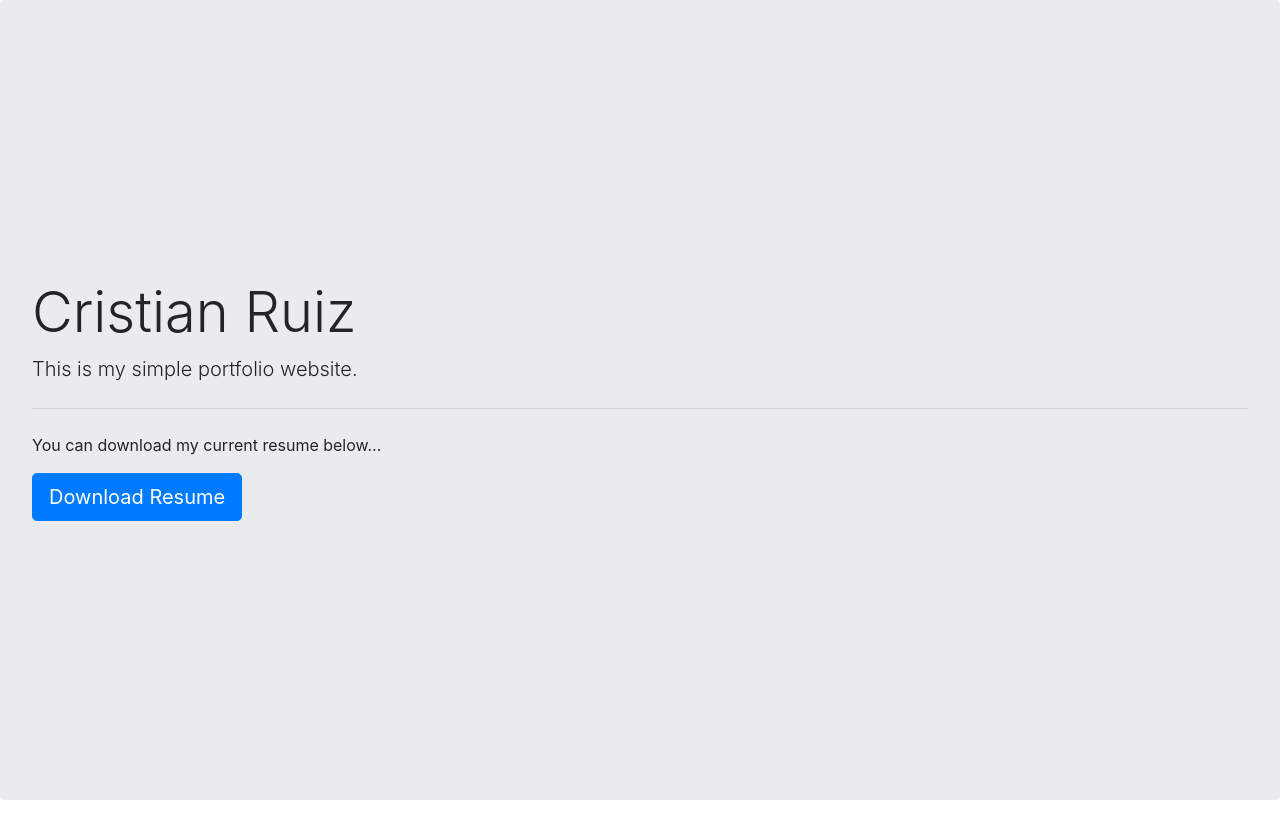
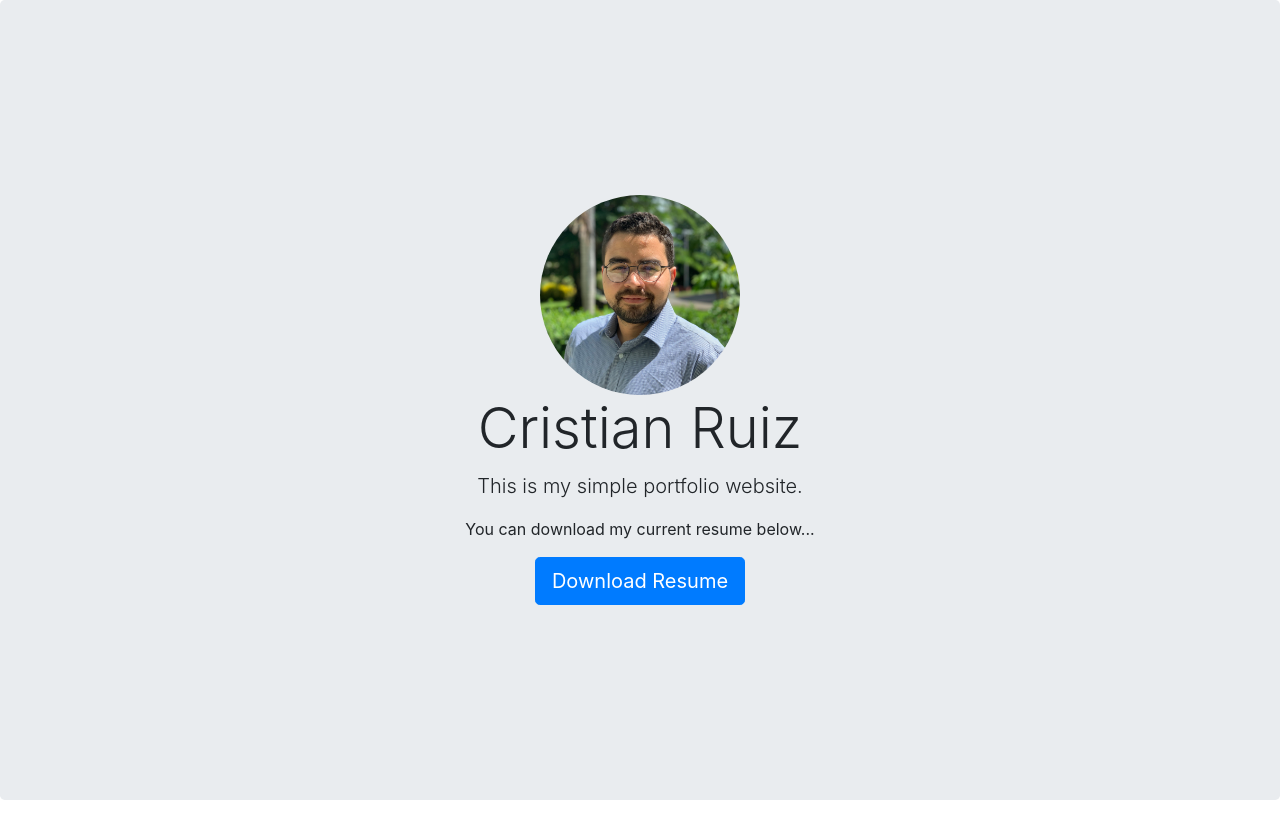
Before and after one commit to krith354/krith354.github.io, an Angular app: page / in a window 1280 px wide. Built offline with nearby package versions, Linux system fonts and the light colour scheme.

Commit message:
added photo

```diff
--- a/src/app/app.component.html
+++ b/src/app/app.component.html
@@ -1,7 +1,7 @@
-<div class="jumbotron vh-100 align-content-center">
+<div class="jumbotron vh-100 d-flex align-items-center flex-column justify-content-center">
+  <img src="./assets/profile_pic_cris.jpg" class="rounded-circle" width="200" height="200"  alt="Responsive image">
   <h1 class="display-4">Cristian Ruiz</h1>
   <p class="lead">This is my simple portfolio website.</p>
-  <hr class="my-4">
   <p>You can download my current resume below...</p>
   <a class="btn btn-primary btn-lg" href="./assets/Cristian-Ruiz-Resume.pdf" role="button">Download Resume</a>
 </div>
--- a/src/app/app.component.ts
+++ b/src/app/app.component.ts
@@ -7,4 +7,5 @@ import { Component } from '@angular/core';
 })
 export class AppComponent {
   title = 'portfolio';
+  photoLink = "";
 }
```
Also changed, not shown: src/assets/profile_pic_cris.jpg (added).
